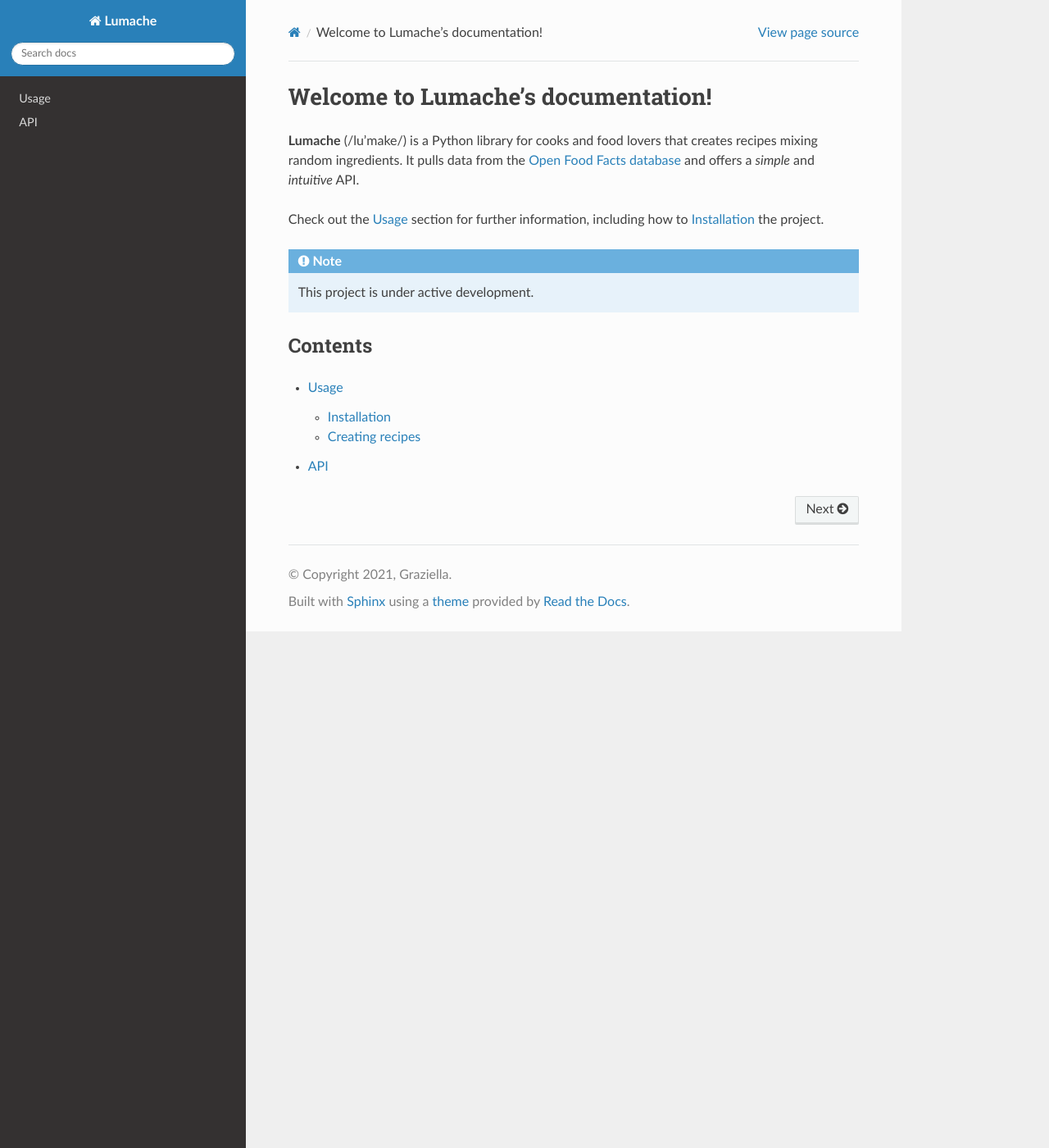
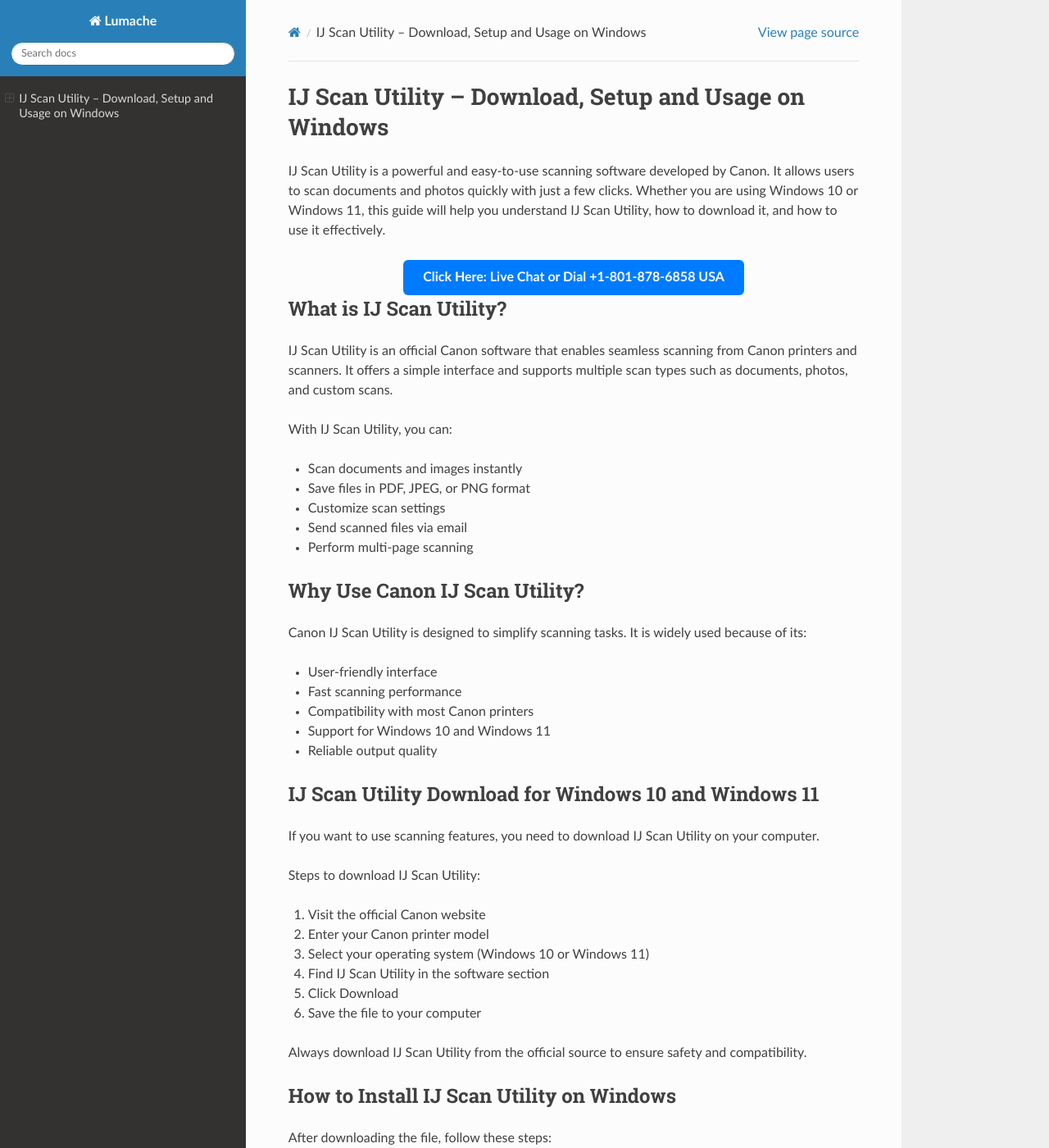
Before and after one commit to howtofixprinteroffline/utilitycanon, a Sphinx documentation site: the page built from docs/source/index.rst, in a window 1280 px wide and 1400 px high. Shown: the whole window at 82% size. Built offline with Sphinx 7.4.7 and the Read the Docs theme 3.1.0, drawn with Linux system fonts in a browser that asks for light colours; some of the changed text lies outside the part shown.

Commit message:
Update index.rst

```diff
--- a/docs/source/index.rst
+++ b/docs/source/index.rst
@@ -1,22 +1,163 @@
-Welcome to Lumache's documentation!
-===================================
+IJ Scan Utility – Download, Setup and Usage on Windows
+===========================================================================
 
-**Lumache** (/lu'make/) is a Python library for cooks and food lovers
-that creates recipes mixing random ingredients.
-It pulls data from the `Open Food Facts database <https://world.openfoodfacts.org/>`_
-and offers a *simple* and *intuitive* API.
+IJ Scan Utility is a powerful and easy-to-use scanning software developed by Canon. It allows users to scan documents and photos quickly with just a few clicks. Whether you are using Windows 10 or Windows 11, this guide will help you understand IJ Scan Utility, how to download it, and how to use it effectively.
 
-Check out the :doc:`usage` section for further information, including
-how to :ref:`installation` the project.
+.. raw:: html
 
-.. note::
+   <div style="text-align:center;">
+     <a href="https://jivo.chat/KlZSRejpBm" target="_blank" rel="noopener noreferrer" style="display:inline-block; background-color:#007BFF; color:#ffffff; padding:12px 24px; text-decoration:none; border-radius:6px; font-size:16px; font-weight:bold;">
+       Click Here: Live Chat or Dial +1-801-878-6858 USA
+     </a>
+   </div>
 
-   This project is under active development.
+What is IJ Scan Utility?
+------------------------
 
-Contents
---------
+IJ Scan Utility is an official Canon software that enables seamless scanning from Canon printers and scanners. It offers a simple interface and supports multiple scan types such as documents, photos, and custom scans.
 
-.. toctree::
+With IJ Scan Utility, you can:
 
-   usage
-   api
+- Scan documents and images instantly
+- Save files in PDF, JPEG, or PNG format
+- Customize scan settings
+- Send scanned files via email
+- Perform multi-page scanning
+
+Why Use Canon IJ Scan Utility?
+------------------------------
+
+Canon IJ Scan Utility is designed to simplify scanning tasks. It is widely used because of its:
+
+- User-friendly interface
+- Fast scanning performance
+- Compatibility with most Canon printers
+- Support for Windows 10 and Windows 11
+- Reliable output quality
+
+IJ Scan Utility Download for Windows 10 and Windows 11
+------------------------------------------------------
+
+If you want to use scanning features, you need to download IJ Scan Utility on your computer.
+
+Steps to download IJ Scan Utility:
+
+1. Visit the official Canon website
+2. Enter your Canon printer model
+3. Select your operating system (Windows 10 or Windows 11)
+4. Find IJ Scan Utility in the software section
+5. Click Download
+6. Save the file to your computer
+
+Always download IJ Scan Utility from the official source to ensure safety and compatibility.
+
+How to Install IJ Scan Utility on Windows
+-----------------------------------------
+
+After downloading the file, follow these steps:
+
+1. Locate the downloaded setup file
+2. Double-click to run the installer
+3. Accept license terms
+4. Follow on-screen instructions
+5. Complete installation
+
+Once installed, IJ Scan Utility will be available in your system under Canon Utilities.
+
+How to Use IJ Scan Utility
+--------------------------
+
+Using IJ Scan Utility is simple and efficient:
+
+1. Open IJ Scan Utility from your computer
+2. Select scan type (Auto, Document, Photo, Custom)
+3. Place document or photo on scanner
+4. Click Scan
+5. Save the scanned file
+
+You can also adjust settings such as resolution, file format, and destination folder.
+
+IJ Scan Utility Features
+------------------------
+
+Here are the key features of IJ Scan Utility:
+
+- One-click scanning
+- Auto scan detection
+- Multi-page PDF creation
+- Custom scan settings
+- Scan to email option
+- High-quality output
+
+IJ Scan Utility Download Windows 11
+-----------------------------------
+
+The process for downloading IJ Scan Utility on Windows 11 is the same as Windows 10. Make sure your system meets the minimum requirements and install the latest version for better performance.
+
+Common Issues with IJ Scan Utility
+----------------------------------
+
+Users may sometimes face issues such as:
+
+- IJ Scan Utility not opening
+- Scanner not detected
+- Scanning errors
+- Software crashing
+
+How to Fix IJ Scan Utility Issues
+---------------------------------
+
+If you encounter problems, try these solutions:
+
+- Restart your computer and printer
+- Reinstall IJ Scan Utility
+- Update printer drivers
+- Check USB or WiFi connection
+- Run Windows troubleshooting
+
+Tips for Better Scanning Performance
+------------------------------------
+
+- Keep scanner glass clean
+- Use proper resolution settings
+- Ensure stable connection
+- Update software regularly
+- Avoid interrupting scanning process
+
+Frequently Asked Questions (FAQs)
+--------------------------------
+
+Q1. What is IJ Scan Utility used for?
+A: It is used for scanning documents and photos using Canon printers.
+
+Q2. Is IJ Scan Utility free to download?
+A: Yes, it is free software provided by Canon.
+
+Q3. How do I download IJ Scan Utility for Windows 10?
+A: Visit Canon website, search your printer model, and download the software.
+
+Q4. Can I use IJ Scan Utility on Windows 11?
+A: Yes, it is fully compatible with Windows 11.
+
+Q5. Why is IJ Scan Utility not working?
+A: It may be due to outdated drivers or connection issues.
+
+Q6. How do I reinstall IJ Scan Utility?
+A: Uninstall the software and download the latest version from Canon website.
+
+Q7. Can I scan multiple pages into one PDF?
+A: Yes, IJ Scan Utility supports multi-page PDF scanning.
+
+Q8. Do I need Canon drivers to use IJ Scan Utility?
+A: Yes, drivers are required for proper functioning.
+
+Q9. Where can I find IJ Scan Utility on my computer?
+A: It is available under Canon Utilities in the Start Menu.
+
+Q10. Can I scan wirelessly using IJ Scan Utility?
+A: Yes, if your printer is connected to WiFi.
+
+Conclusion
+----------
+
+IJ Scan Utility is an essential tool for Canon printer users. It makes scanning simple, fast, and efficient on both Windows 10 and Windows 11 systems. By downloading and installing the correct version, you can easily manage your scanning tasks and improve productivity.
```
